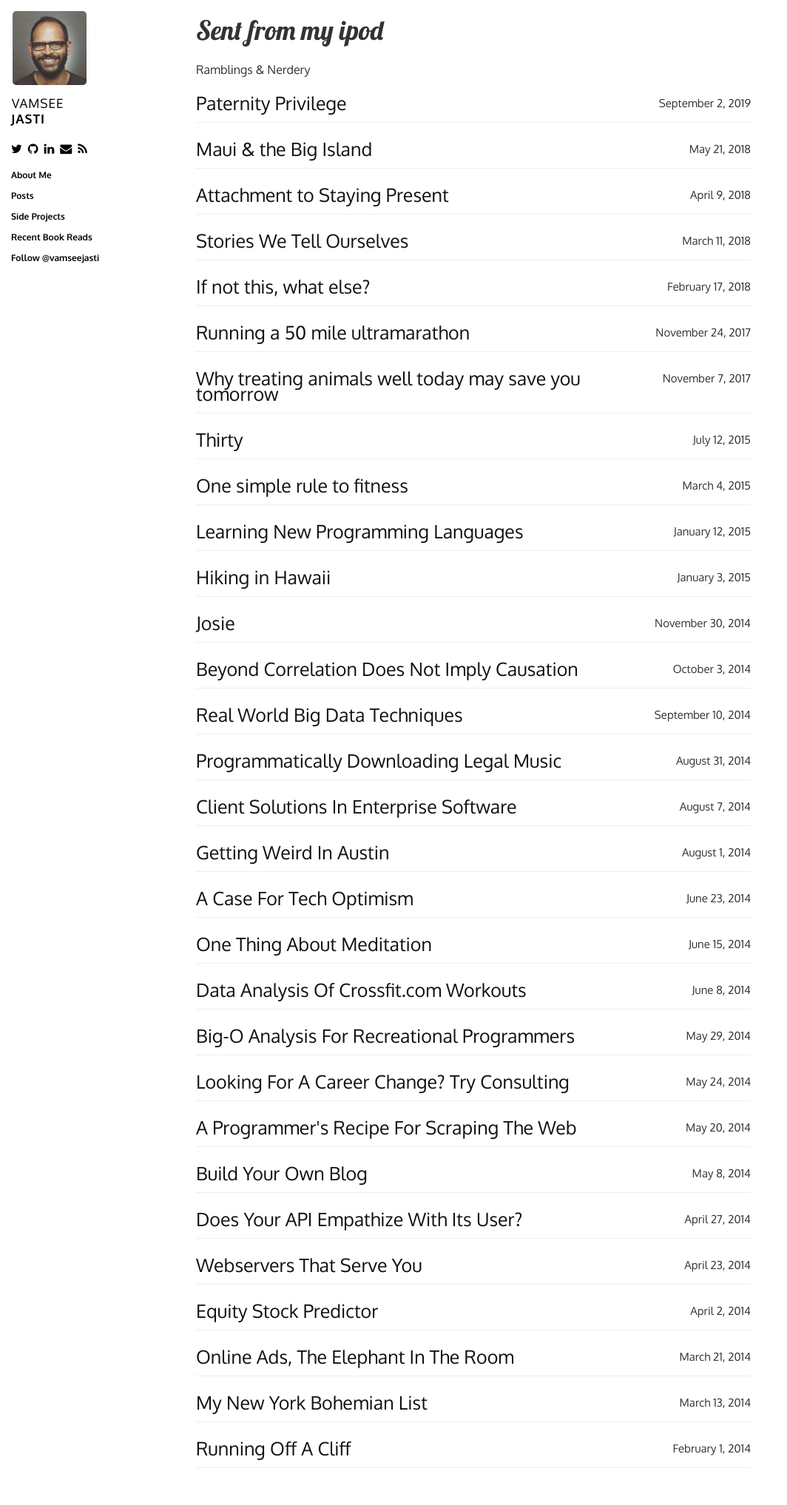
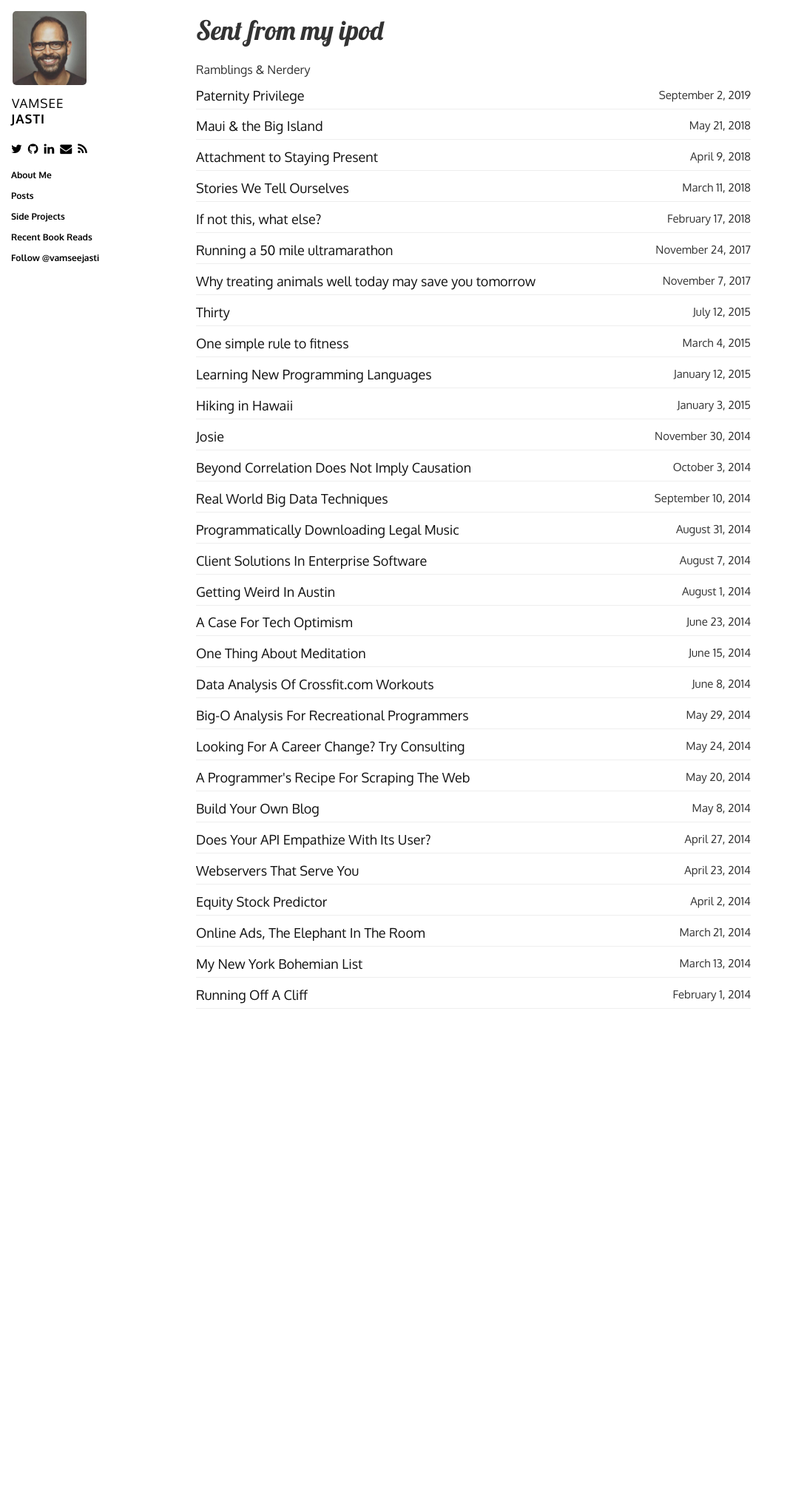
Before and after one commit to jasti/jasti.github.io, a Jekyll site: the page built from index.html, in a window 1280 px wide. Shown: the whole page at 74% size, without its empty margins (0-1064 px from the left). Built offline with Jekyll 4.4.1, drawn with Linux system fonts in a browser that asks for light colours; nearby versions of some CDN libraries; after the commit the page ends 1414 px from its top, so only the background shows below that.

Commit message:
Reduce font size of post lists

```diff
--- a/css/base.css
+++ b/css/base.css
@@ -158,7 +158,7 @@ a {
 
 .content h3 {
 	color: #777;
-	font-size: 25px;
+	font-size: 18px;
 	padding-bottom: 5px;
 	margin-bottom: 10px;
 }
@@ -195,8 +195,8 @@ a {
 
 
 .content li {
-	margin-bottom: 10px;
-	line-height: 1.4em;
+	margin-bottom: 4px;
+	line-height: 0.4em;
 }
 
 .content blockquote {
```
